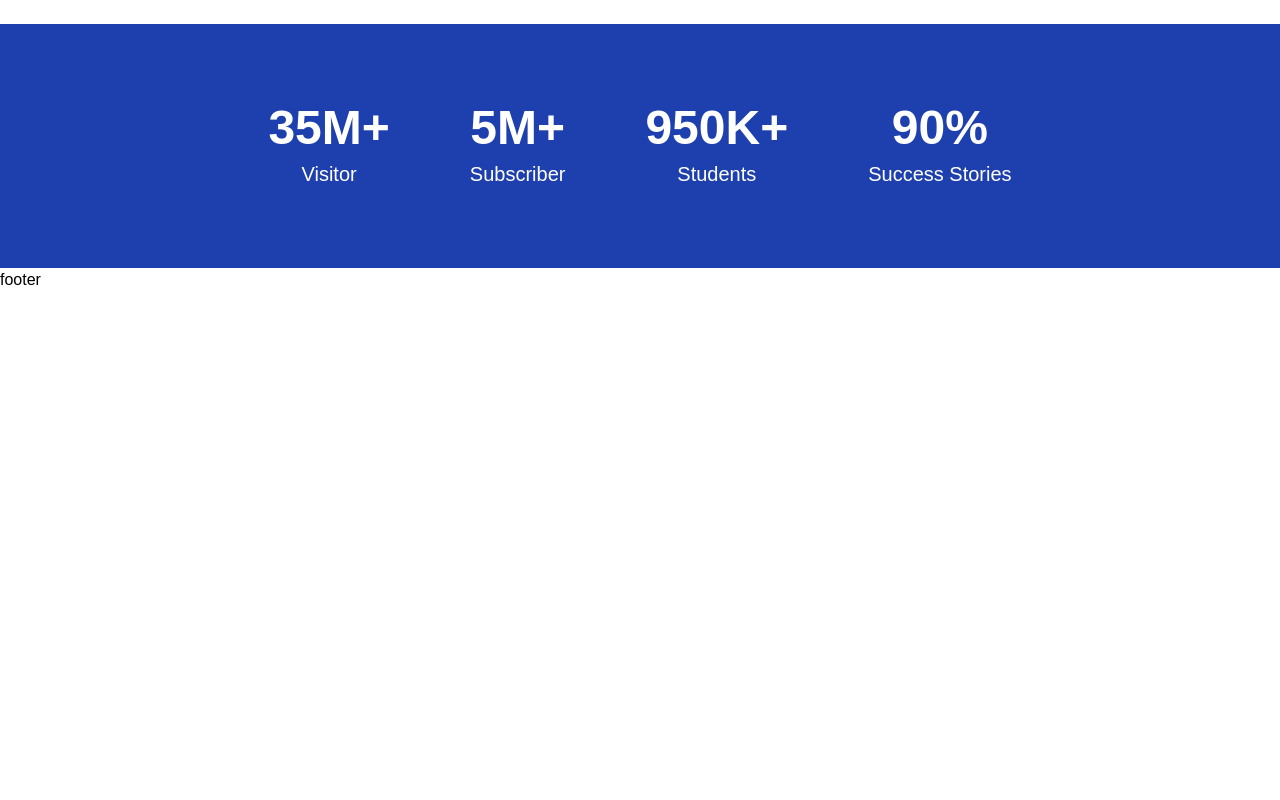
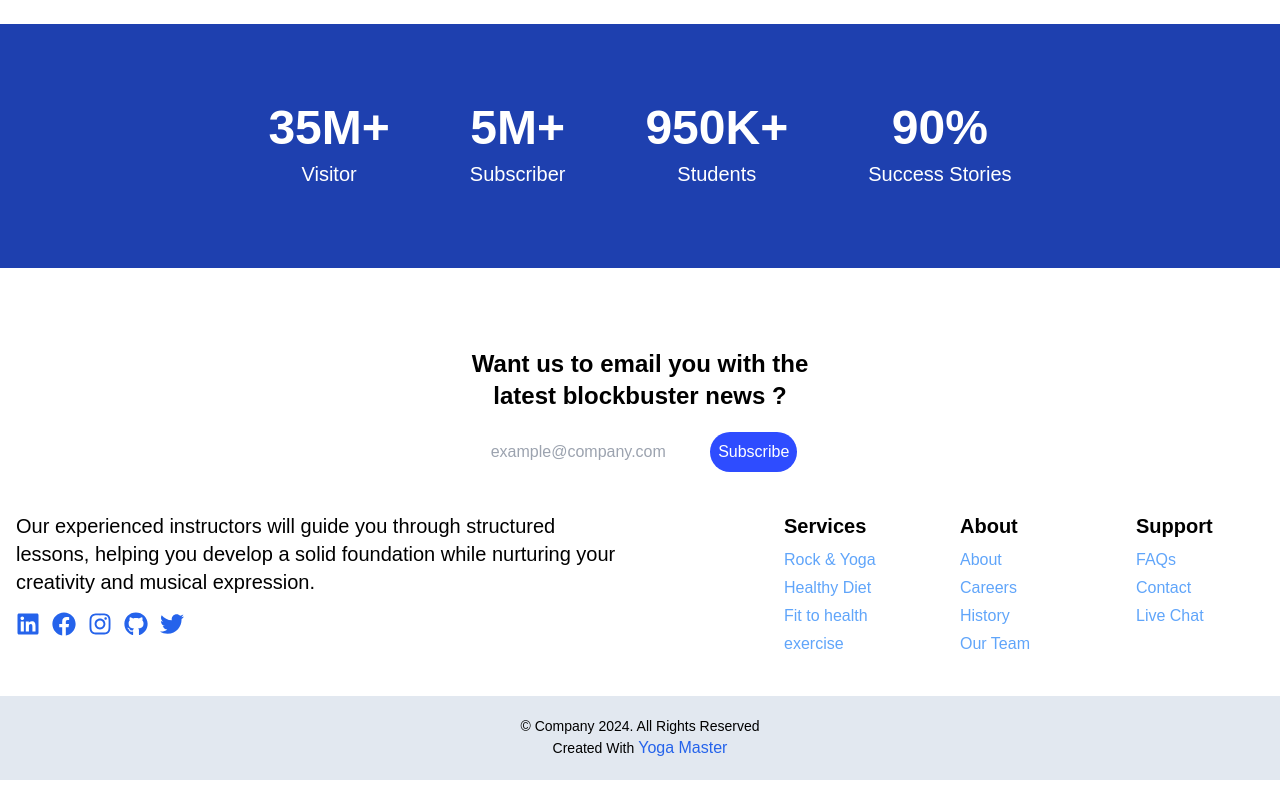
Before and after one commit to anikdas400/yoga-master-frontend, a React (Vite) app: page / in a window 1280 px wide. Shown: the part 2344-3144 px from the top of the page. Before the commit the page ends 2636 px from the top, so only its background shows below. Built offline with nearby package versions, Linux system fonts and the light colour scheme; no server answers.

Commit message:
footer & home section complite

```diff
--- a/src/layout/MainLayout.jsx
+++ b/src/layout/MainLayout.jsx
@@ -9,7 +9,6 @@ const MainLayout = () => {
         <main className="dark:bg-black overflow-hidden">
             <Navbar/>
             <Outlet/>
-            <h2>footer</h2>
         </main>
     );
 };
--- /dev/null
+++ b/src/pages/Home/Footer/Footer.jsx
@@ -0,0 +1,70 @@
+import { FaFacebook, FaGithub, FaInstagram, FaLinkedin, FaTwitter } from "react-icons/fa";
+
+
+const Footer = () => {
+    return (
+        <div className="mb-5">
+            <div>
+                <div className="text-center mt-20">
+                    <h2 className="text-2xl font-semibold">Want us to email you with the <br /> latest blockbuster news ?</h2>
+                    <div className="mt-5">
+                        <input className="p-2 rounded-3xl" placeholder="example@company.com" type="email" /> <span><button className="btn bg-secondary p-2 rounded-3xl text-white">Subscribe</button></span>
+                    </div>
+                </div>
+            </div>
+            {/* footer part */}
+            {/* flex flex-col md:flex-row */}
+            <div className="mt-10 grid md:grid-cols-2  p-5 md:p-0">
+                {/* left side */}
+                <div className="">
+                    <p className="pl-4 pr-4 dark:text-white text-xl">Our experienced instructors will guide you through  structured lessons, helping you develop a solid foundation  while nurturing  your creativity and musical expression.
+                    </p>
+                    <div className="flex flex-row gap-3 pl-4 text-blue-600 justify-start items-center text-2xl mt-4 ">
+                                <FaLinkedin />
+                                <FaFacebook/>
+                                <FaInstagram />
+                                <FaGithub />
+                                <FaTwitter />
+                            </div>
+                </div>
+                {/* right side */}
+                <div className="grid grid-cols-3 gap-8 mt-8  pl-4 md:ml-32 md:mt-0 text-center dark:text-white">
+                    <div>
+                        <h2 className="text-xl font-semibold text-start">Services</h2>
+                        <ul className="list-none text-start text-blue-400 mt-2 space-y-1">
+                            <li>Rock & Yoga</li>
+                            <li>Healthy Diet</li>
+                            <li>Fit to health</li>
+                            <li>exercise</li>
+                        </ul>
+                    </div>
+                    <div>
+                        <h2 className="text-xl font-semibold text-start">About</h2>
+                        <ul className="list-none text-start text-blue-400 mt-2 space-y-1">
+                            <li>About</li>
+                            <li>Careers</li>
+                            <li>History</li>
+                            <li>Our Team</li>
+                        </ul>
+                    </div>
+                    <div>
+                        <h2 className="text-xl font-semibold text-start">Support</h2>
+                        <ul className="list-none text-start text-blue-400 mt-2 space-y-1">
+                            <li>FAQs</li>
+                            <li>Contact</li>
+                            <li>Live Chat</li>
+
+                        </ul>
+                    </div>
+                </div>
+            </div>
+            {/* reserb */}
+            <div className="text-center mt-10 bg-slate-200 p-5 dark:text-white text-sm">
+                <p>&copy; Company 2024. All Rights Reserved </p>
+                <p>Created With <span className="text-blue-600 text-base">Yoga Master</span></p>
+            </div>
+        </div>
+    );
+};
+
+export default Footer;
--- a/src/pages/Home/Home.jsx
+++ b/src/pages/Home/Home.jsx
@@ -1,3 +1,4 @@
+import Footer from "./Footer/Footer";
 import Gallery from "./Gallery/Gallery";
 import HeroContainer from "./Hero/HeroContainer";
 import Information from "./Information/Information";
@@ -15,11 +16,8 @@ const Home = () => {
             <PopularClasses/>
             <PopularTeacher/>
             <Information/>
+            <Footer/>
             </div>
-
-
-
-
 
         </section>
     );
--- a/src/pages/Home/Information/Information.jsx
+++ b/src/pages/Home/Information/Information.jsx
@@ -2,21 +2,21 @@
 
 const Information = () => {
     return (
-        <div className="bg-blue-800 w-full p-20 flex gap-20 justify-center items-center">
+        <div className="bg-blue-800 p-20 flex md:gap-20 gap-5 justify-center items-center md:mt-10">
             <div className="text-center">
-                <h2 className="text-5xl text-white font-bold">35M+</h2>
+                <h2 className="md:text-5xl text-3xl text-white font-bold">35M+</h2>
                 <p className="text-xl text-white mt-2">Visitor</p>
             </div>
             <div className="text-center">
-                <h2 className="text-5xl text-white font-bold">5M+</h2>
+                <h2 className="md:text-5xl text-3xl text-white font-bold">5M+</h2>
                 <p className="text-xl text-white mt-2">Subscriber</p>
             </div>
             <div className="text-center">
-                <h2 className="text-5xl text-white font-bold">950K+</h2>
+                <h2 className="md:text-5xl text-3xl text-white font-bold">950K+</h2>
                 <p className="text-xl text-white mt-2">Students</p>
             </div>
             <div className="text-center">
-                <h2 className="text-5xl text-white font-bold">90%</h2>
+                <h2 className="md:text-5xl text-3xl text-white font-bold">90%</h2>
                 <p className="text-xl text-white mt-2">Success Stories</p>
             </div>
         </div>
--- a/src/pages/Home/PopularTeacher/PopularTeacher.jsx
+++ b/src/pages/Home/PopularTeacher/PopularTeacher.jsx
@@ -39,9 +39,6 @@ const PopularTeacher = () => {
                                 <FaLinkedin />
                                 <FaFacebook/>
                                 <FaInstagram />
-
-
-
                             </div>
                         </div>
                     ))
```
